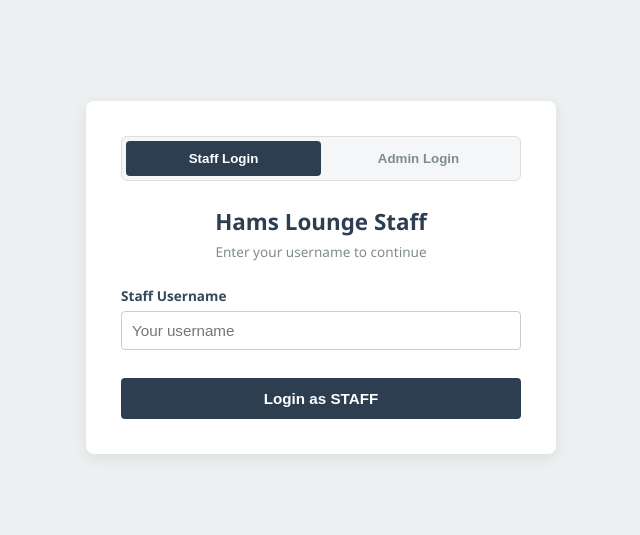
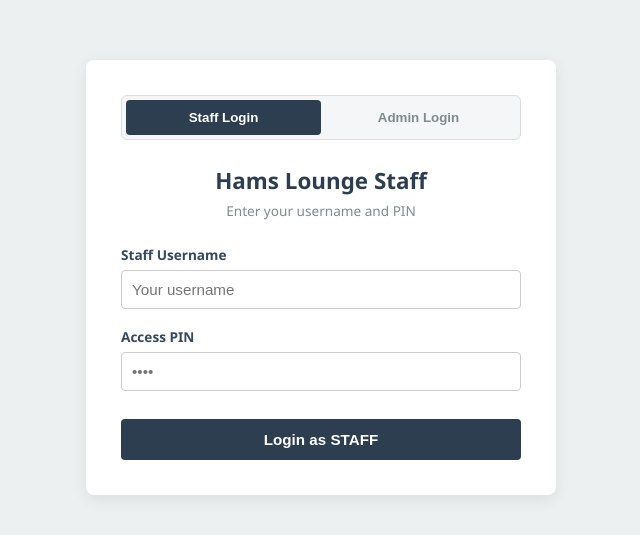
Before and after one commit to GAMEZ-slayer/hams_lounge, a React (Create React App) app in the folder client/: page / in a window 1280 px wide. Shown: the part 123-658 px from the top of the page, without its empty margins (319-959 px from the left). Built offline with nearby package versions, Linux system fonts and the light colour scheme; no server answers.

Commit message:
Restore full password/PIN authentication

```diff
--- a/client/src/Login.js
+++ b/client/src/Login.js
@@ -4,6 +4,7 @@ import api from './api/axios';
 const Login = ({ onLogin }) => {
   const [role, setRole] = useState('staff');
   const [username, setUsername] = useState('');
+  const [password, setPassword] = useState('');
   const [error, setError] = useState('');
   const [loading, setLoading] = useState(false);
 
@@ -12,7 +13,12 @@ const Login = ({ onLogin }) => {
     setError('');
     setLoading(true);
 
-    const loginPayload = { role, username };
+    const loginPayload = {
+      role,
+      username,
+      password: role === 'admin' ? password : undefined,
+      pin:      role === 'staff' ? password : undefined,
+    };
 
     try {
       const response = await api.post('/api/auth/login', loginPayload);
@@ -20,14 +26,14 @@ const Login = ({ onLogin }) => {
       if (response.data && response.data.token) {
         localStorage.setItem('token', response.data.token);
         onLogin({
-          token: response.data.token,
-          role: response.data.role,
+          token:    response.data.token,
+          role:     response.data.role,
           username: response.data.username,
         });
       }
     } catch (err) {
       console.error('Login error:', err);
-      setError((err.response && err.response.data && err.response.data.message) || 'Authentication failed. Please try again.');
+      setError((err.response && err.response.data && err.response.data.message) || 'Authentication failed. Please check your credentials.');
     } finally {
       setLoading(false);
     }
@@ -36,6 +42,7 @@ const Login = ({ onLogin }) => {
   const handleTabChange = (selectedRole) => {
     setRole(selectedRole);
     setUsername('');
+    setPassword('');
     setError('');
   };
 
@@ -64,7 +71,9 @@ const Login = ({ onLogin }) => {
         <h2 style={styles.title}>
           {role === 'admin' ? 'Administrative Portal' : 'Hams Lounge Staff'}
         </h2>
-        <p style={styles.subtitle}>Enter your username to continue</p>
+        <p style={styles.subtitle}>
+          {role === 'admin' ? 'Enter your admin credentials' : 'Enter your username and PIN'}
+        </p>
 
         {error && <div style={styles.errorBanner}>{error}</div>}
 
@@ -79,6 +88,20 @@ const Login = ({ onLogin }) => {
               placeholder={role === 'staff' ? 'Your username' : 'e.g., admin'}
               value={username}
               onChange={function(e) { setUsername(e.target.value); }}
+              style={styles.input}
+            />
+          </div>
+
+          <div style={styles.inputGroup}>
+            <label style={styles.label}>
+              {role === 'staff' ? 'Access PIN' : 'Password'}
+            </label>
+            <input
+              type="password"
+              required
+              placeholder={role === 'staff' ? '••••' : '••••••••'}
+              value={password}
+              onChange={function(e) { setPassword(e.target.value); }}
               style={styles.input}
             />
           </div>
```
